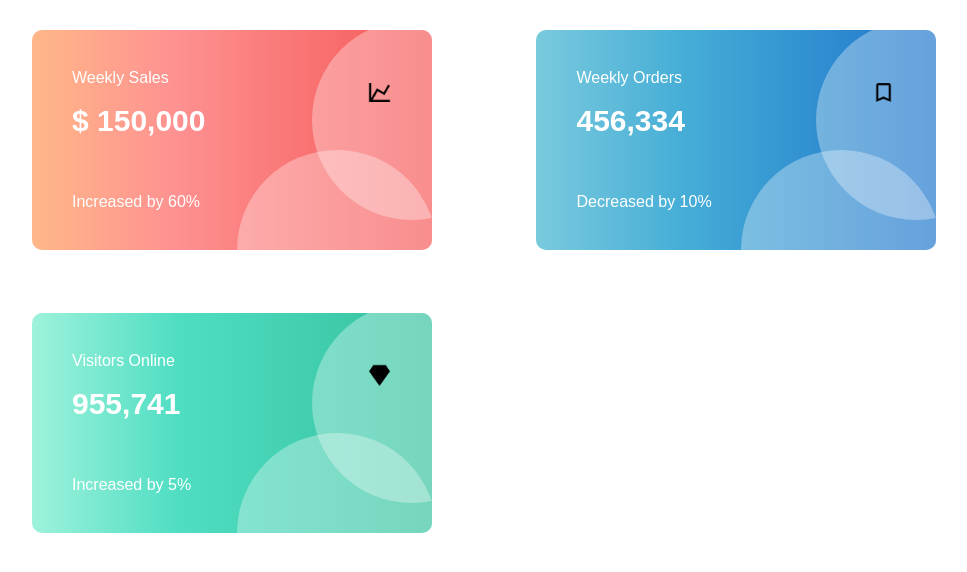
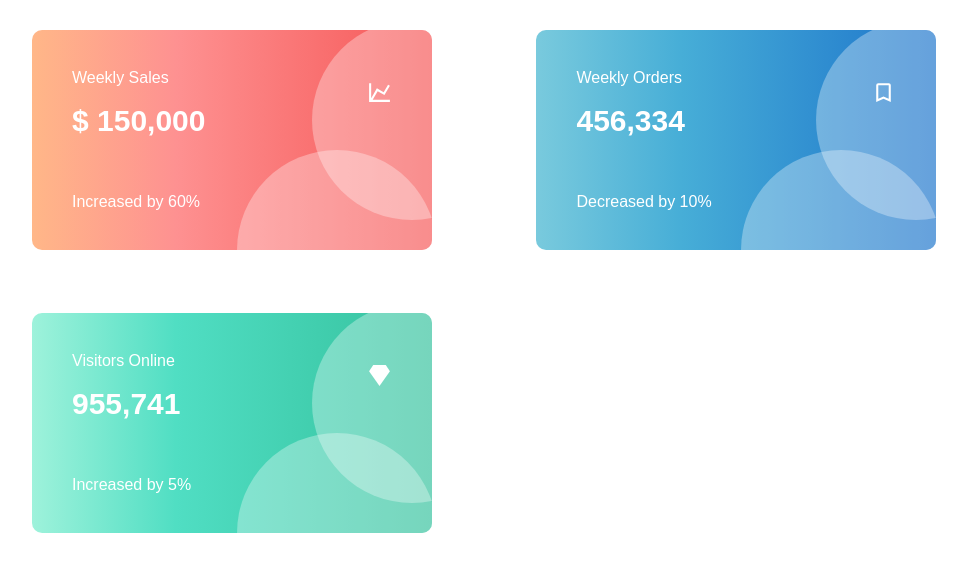
Before and after one commit to Illia-11/Cards-task, a plain HTML site: page index.html in a window 1280 px wide. Shown: the whole page, without its empty margins (18-985 px from the left). Drawn offline with Linux system fonts and the light colour scheme.

Commit message:
Add svg images

```diff
--- a/index.html
+++ b/index.html
@@ -13,25 +13,21 @@
         <p class="name">weekly sales</p>
         <p class="numbers">$ 150,000</p>
         <p class="percentages">Increased by 60%</p>
-        <img class="images" src="./images/chart-line.png" alt="chart-line" />
+        <svg class="images" fill="white" xmlns="http://www.w3.org/2000/svg" viewBox="0 0 24 24"><path d="M16,11.78L20.24,4.45L21.97,5.45L16.74,14.5L10.23,10.75L5.46,19H22V21H2V3H4V17.54L9.5,8L16,11.78Z" /></svg>
       </section>
 
       <section class="container blue_card">
         <p class="name">weekly orders</p>
         <p class="numbers">456,334</p>
         <p class="percentages">Decreased by 10%</p>
-        <img
-          class="images"
-          src="./images/bookmark-outline.png"
-          alt="bookmark-outline"
-        />
+        <svg class="images" fill="white" xmlns="http://www.w3.org/2000/svg" viewBox="0 0 24 24"><path d="M17,18L12,15.82L7,18V5H17M17,3H7A2,2 0 0,0 5,5V21L12,18L19,21V5C19,3.89 18.1,3 17,3Z" /></svg>
       </section>
 
       <section class="container green_card">
         <p class="name">visitors online</p>
         <p class="numbers">955,741</p>
         <p class="percentages">Increased by 5%</p>
-        <img class="images" src="./images/diamond.png" alt="diamond" />
+        <svg fill="white" class="images" xmlns="http://www.w3.org/2000/svg" viewBox="0 0 24 24"><path d="M6,2L2,8L12,22L22,8L18,2H6Z" /></svg>
       </section>
     </article>
   </body>
```
Also changed, not shown: images/bookmark-outline.png (deleted), images/bookmark-outline.svg (added), images/chart-line.png (deleted), images/chart-line.svg (added), images/diamond.png (deleted), images/diamond.svg (added).
